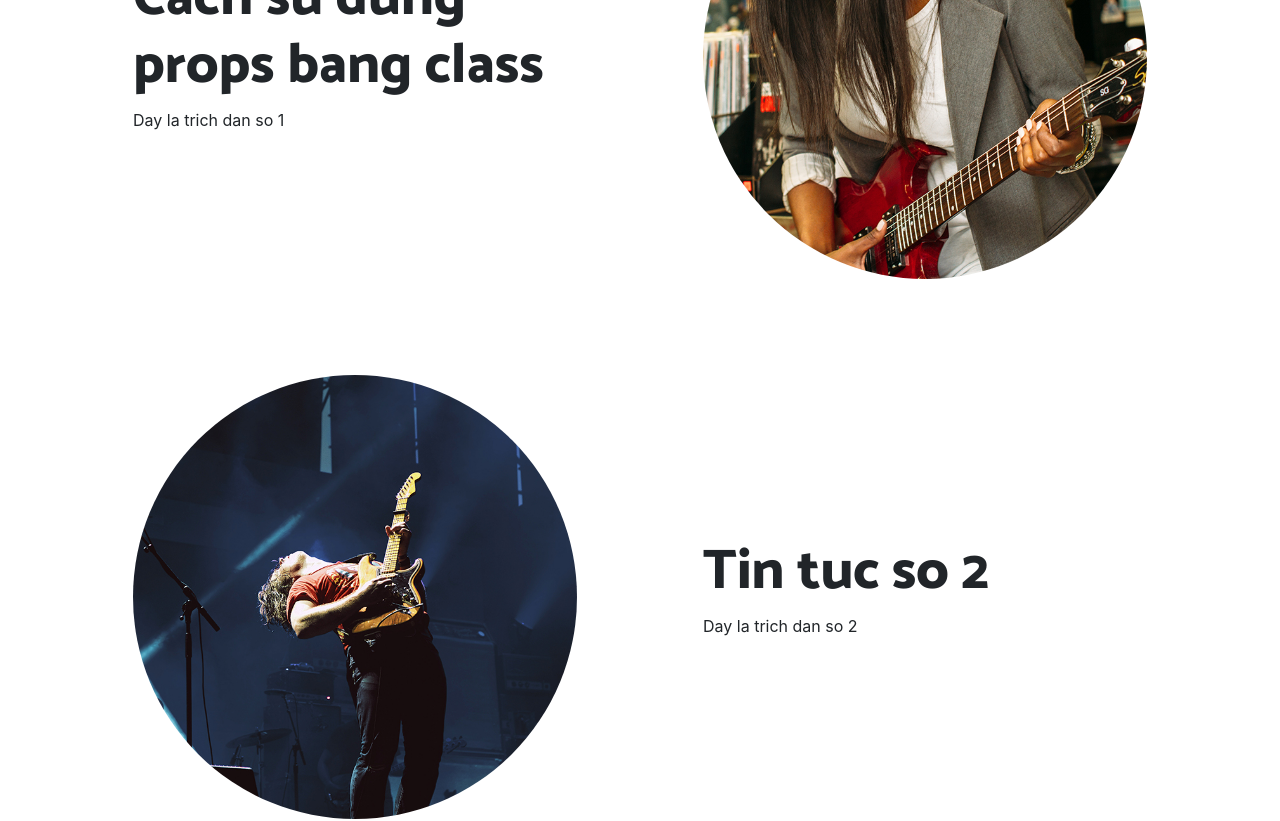
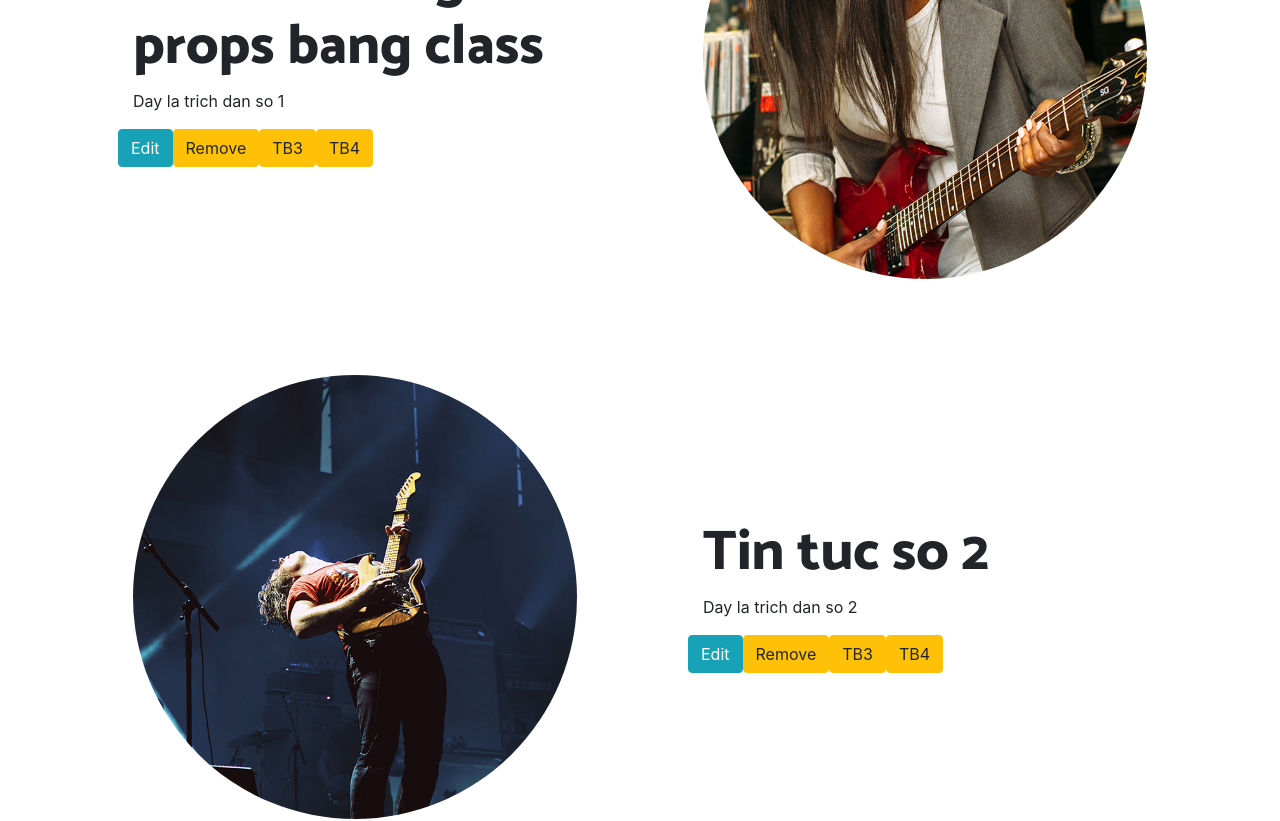
Before and after one commit to cntt2-lydoan/ReactJS_01, a React (Create React App) app: page / in a window 1280 px wide. Shown: the part 900-1721 px from the top of the page. Built offline with nearby package versions, Linux system fonts and the light colour scheme.

Commit message:
[PHAN-06] Hai cach viet tuong tac trong React JS

```diff
--- a/src/App.js
+++ b/src/App.js
@@ -13,9 +13,17 @@ function App() {
     <div className="_013">
       <TopMenu/>
       <Header/>
-      <Content tieude="Cach su dung props bang class" vitri1="order-lg-2" anh="img/01.jpg" trichdan="Day la trich dan so 1"/>
-      <Content tieude="Tin tuc so 2" anh="img/02.jpg" trichdan="Day la trich dan so 2"/>
-      <Content tieude="Tin tuc so 3" vitri1="order-lg-2" anh="img/03.jpg" trichdan="Day la trich dan so 3"/>
+      <div className="content-container">
+          <Content tieude="Cach su dung props bang class" vitri1="order-lg-2" anh="img/01.jpg" trichdan="Day la trich dan so 1"/>
+          <Content tieude="Tin tuc so 2" anh="img/02.jpg" trichdan="Day la trich dan so 2"/>
+          <Content tieude="Tin tuc so 3" vitri1="order-lg-2" anh="img/03.jpg" trichdan="Day la trich dan so 3"/>
+          <Content tieude="Cach su dung props bang class" vitri1="order-lg-2" anh="img/01.jpg" trichdan="Day la trich dan so 1"/>
+          <Content tieude="Tin tuc so 2" anh="img/02.jpg" trichdan="Day la trich dan so 2"/>
+          <Content tieude="Tin tuc so 3" vitri1="order-lg-2" anh="img/03.jpg" trichdan="Day la trich dan so 3"/>
+          <Content tieude="Cach su dung props bang class" vitri1="order-lg-2" anh="img/01.jpg" trichdan="Day la trich dan so 1"/>
+          <Content tieude="Tin tuc so 2" anh="img/02.jpg" trichdan="Day la trich dan so 2"/>
+          <Content tieude="Tin tuc so 3" vitri1="order-lg-2" anh="img/03.jpg" trichdan="Day la trich dan so 3"/>
+      </div>
       <Footer/>
     </div>
   );
--- a/src/Component/Content/Content.js
+++ b/src/Component/Content/Content.js
@@ -5,7 +5,12 @@ class Content extends Component {
     constructor(props) {
         super(props);
     }
-
+    thongbao = () => {alert('Cach xu ly tuong trong react js');}
+    thongbao2 = () => {
+      alert('Thong bao so 2')
+    }
+    thongbao3 = (x) => {alert(x);}
+    thongbao4 = (y) => {alert(y);}
 
     render() {
         return (
@@ -23,6 +28,14 @@ class Content extends Component {
                     <p>
                         {this.props.trichdan}
                     </p>
+                    <div className="row">
+                        <div>
+                          <div className="btn btn-info" onClick={this.thongbao}>Edit</div>
+                          <div className="btn btn-warning" onClick={this.thongbao2}>Remove</div>
+                          <div className="btn btn-warning" onClick={()=>this.thongbao3("hahahaha")}>TB3</div>
+                          <div className="btn btn-warning" onClick={this.thongbao4.bind(this,"kkkk")}>TB4</div>
+                        </div>
+                      </div>
                   </div>
                 </div>
               </div>
```
